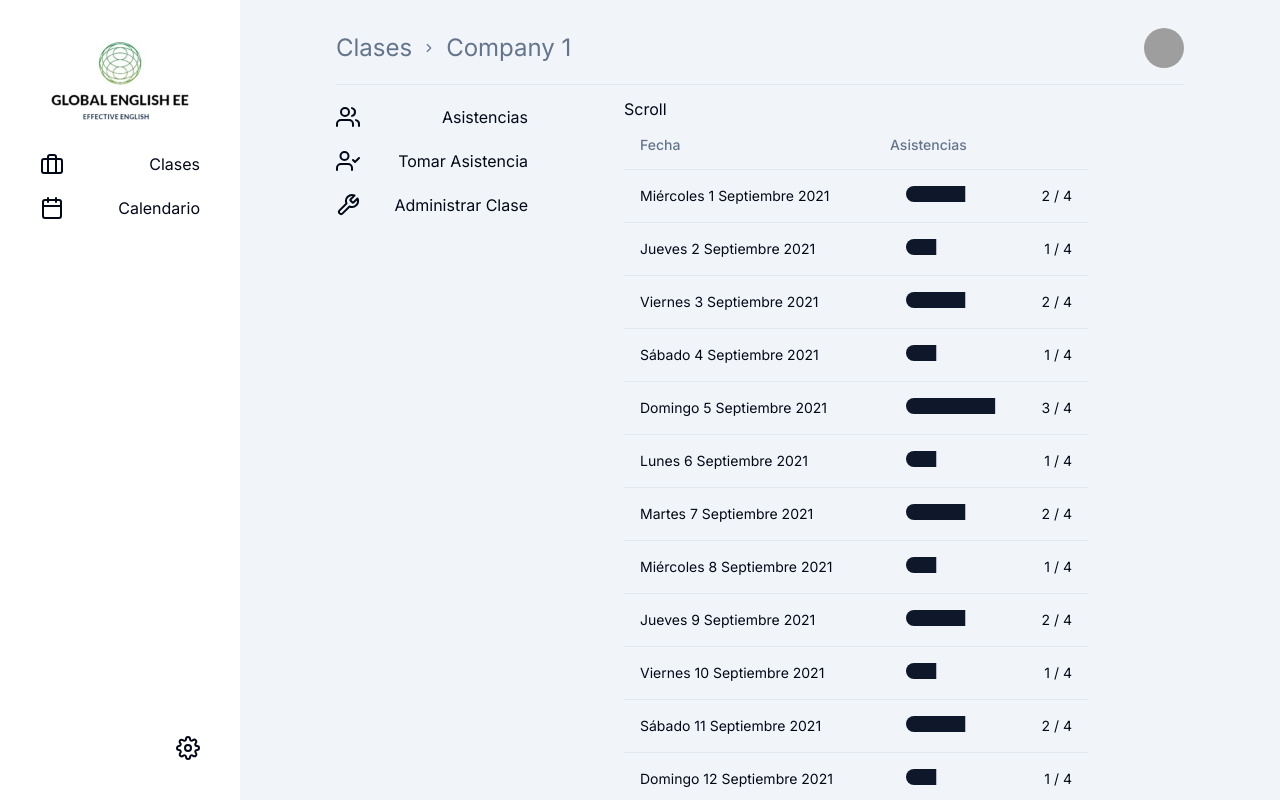
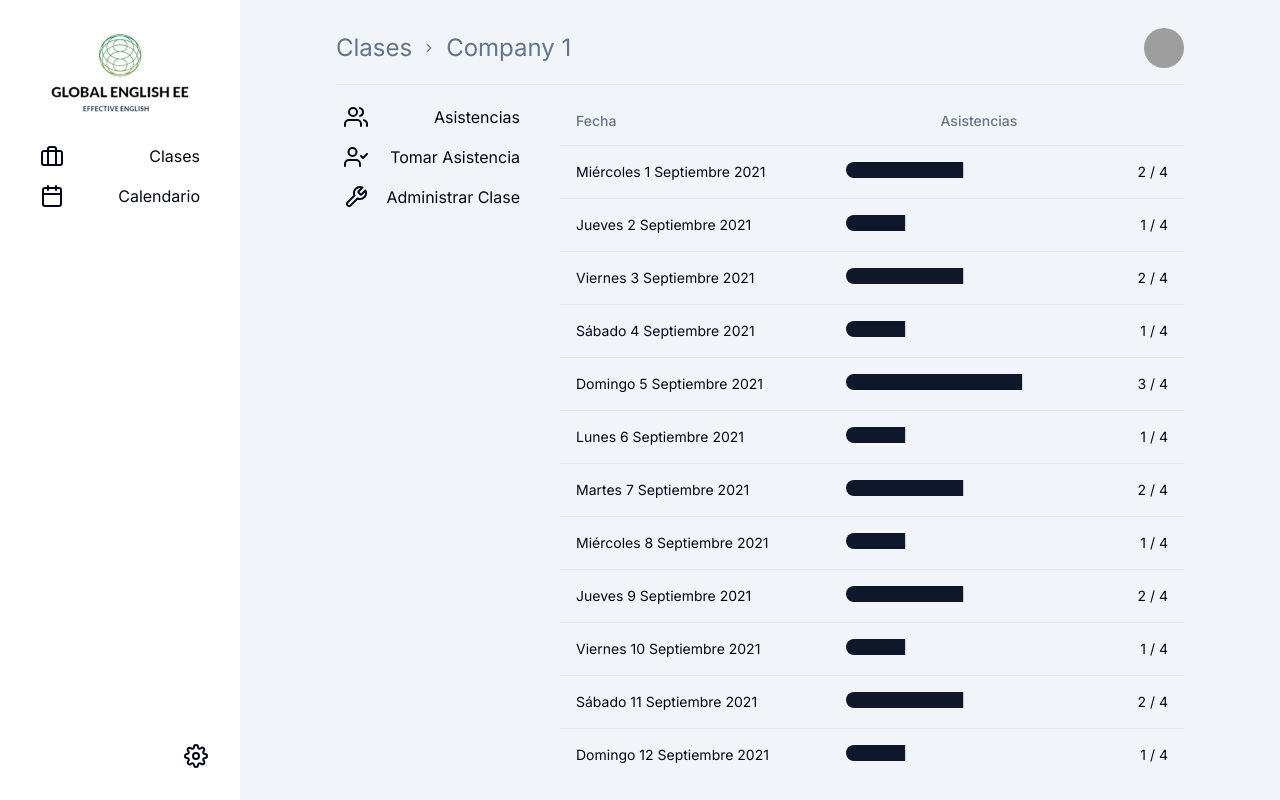
Before and after one commit to DJeison-DVT/global_english, a Next.js app: page /dashboard/classes/1 in a window 1280 px wide. Built offline with nearby package versions, Linux system fonts and the light colour scheme; grey boxes are pictures that could not be loaded.

Commit message:
Correctly layered overflow

```diff
--- a/app/dashboard/classes/[slug]/layout.tsx
+++ b/app/dashboard/classes/[slug]/layout.tsx
@@ -1,8 +1,8 @@
-// app/dashboard/classes/[slug]/layout.tsx
 import React from "react";
 import Header from "@/app/components/Header";
 import Sidebar from "./components/Sidebar";
 import { Subjects } from "@/app/utils/consts";
+import { ScrollArea } from "@/components/ui/scroll-area";
 
 interface DashboardLayoutProps {
 	children: React.ReactNode;
@@ -16,18 +16,19 @@ const DashboardLayout: React.FC<DashboardLayoutProps> = ({
 	const classData = Subjects.find((subject) => subject.id === params.slug) || {
 		company: "",
 	};
+
 	return (
-		<div className='w-full bg-secondary overflow-hidden'>
-			<div className='mx-24'>
+		<div className='w-full bg-secondary m-0 flex'>
+			<div className='mx-24 h-screen w-full '>
 				<Header
 					titles={["Clases", classData.company]}
 					links={["/dashboard", `/dashboard/classes/${params.slug}`]}
 				/>
-				<div className='flex'>
+				<div className='h-[calc(100%-120px)] flex'>
 					<div className='flex-none'>
 						<Sidebar classId={params.slug} />
 					</div>
-					<div className='flex-1 mx-24 mb-4'>{children}</div>
+					{children}
 				</div>
 			</div>
 		</div>
--- a/app/dashboard/classes/[slug]/page.tsx
+++ b/app/dashboard/classes/[slug]/page.tsx
@@ -7,6 +7,7 @@ import {
 	TableRow,
 } from "@/components/ui/table";
 import { Progress } from "@/components/ui/progress";
+import { ScrollArea } from "@/components/ui/scroll-area";
 
 import { formatDateLong } from "@/app/utils/date";
 import { Subjects, classAssistance } from "@/app/utils/consts";
@@ -14,26 +15,27 @@ import { Subjects, classAssistance } from "@/app/utils/consts";
 export default function Page() {
 	const totalStudents = Subjects[0].students.length;
 	return (
-		<div className='overflow-y-scroll overflow-hidden'>
-			Scroll
+		<ScrollArea className='w-full h-full pl-8'>
 			<Table>
 				<TableHeader>
 					<TableRow>
-						<TableHead className='w-[250px]'>Fecha</TableHead>
-						<TableHead>Asistencias</TableHead>
+						<TableHead className='w-auto'>Fecha</TableHead>
+						<TableHead className='w-full text-center'>Asistencias</TableHead>
 					</TableRow>
 				</TableHeader>
 
 				<TableBody>
 					{classAssistance.map((day, idx) => (
 						<TableRow key={idx} className='hover:bg-slate-200'>
-							<TableCell>{formatDateLong(day.date)}</TableCell>
+							<TableCell className='text-nowrap pr-0'>
+								{formatDateLong(day.date)}
+							</TableCell>
 							<TableCell className='flex'>
 								<Progress
-									className='mx-4'
+									className='mx-14'
 									value={(day.assisted.length / totalStudents) * 100}
 								/>
-								<div className='text-nowrap'>
+								<div className='text-nowrap '>
 									{day.assisted.length} / {totalStudents}
 								</div>
 							</TableCell>
@@ -41,6 +43,6 @@ export default function Page() {
 					))}
 				</TableBody>
 			</Table>
-		</div>
+		</ScrollArea>
 	);
 }
--- a/app/dashboard/components/MenuItem.tsx
+++ b/app/dashboard/components/MenuItem.tsx
@@ -5,7 +5,7 @@ interface MenuItemProps {
 
 const MenuItem: React.FC<MenuItemProps> = ({ title, icon: Icon }) => {
 	return (
-		<div className='hover:cursor-pointer flex items-center justify-between w-full border-b-4 py-2 border-transparent hover:border-primary transition-colors duration-300'>
+		<div className='hover:cursor-pointer flex items-center justify-between w-full py-2 transition-colors duration-300 hover:bg-primary p-2 hover:text-white rounded-xl'>
 			<Icon />
 			<div>{title}</div>
 		</div>
--- a/app/dashboard/components/Sidebar.tsx
+++ b/app/dashboard/components/Sidebar.tsx
@@ -11,7 +11,7 @@ import MenuItem from "./MenuItem";
 
 export default function Sidebar() {
 	return (
-		<div className='flex-none w-60 bg-white p-10 '>
+		<div className='flex-none w-60 bg-white p-8 '>
 			<div className='flex flex-col justify-between h-full'>
 				<div className='flex flex-col gap-2 items-center '>
 					<Image
--- a/app/utils/consts.ts
+++ b/app/utils/consts.ts
@@ -157,4 +157,9 @@ export const classAssistance: Class[] = [
 		assisted: [Students[0]],
 		Subject: Subjects[0],
 	},
+	{
+		date: "2021-09-17",
+		assisted: [Students[0], Students[1]],
+		Subject: Subjects[0],
+	},
 ];
```
